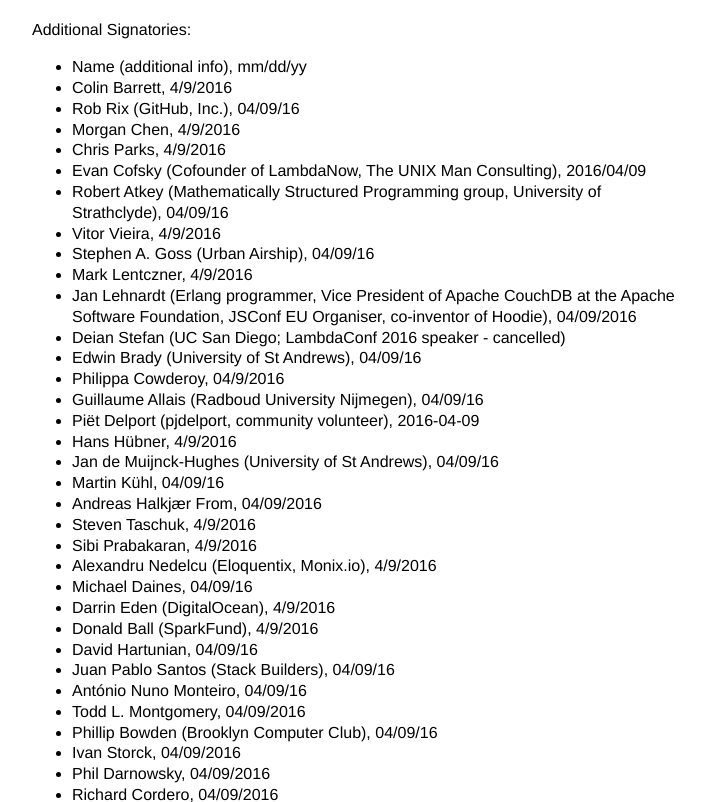
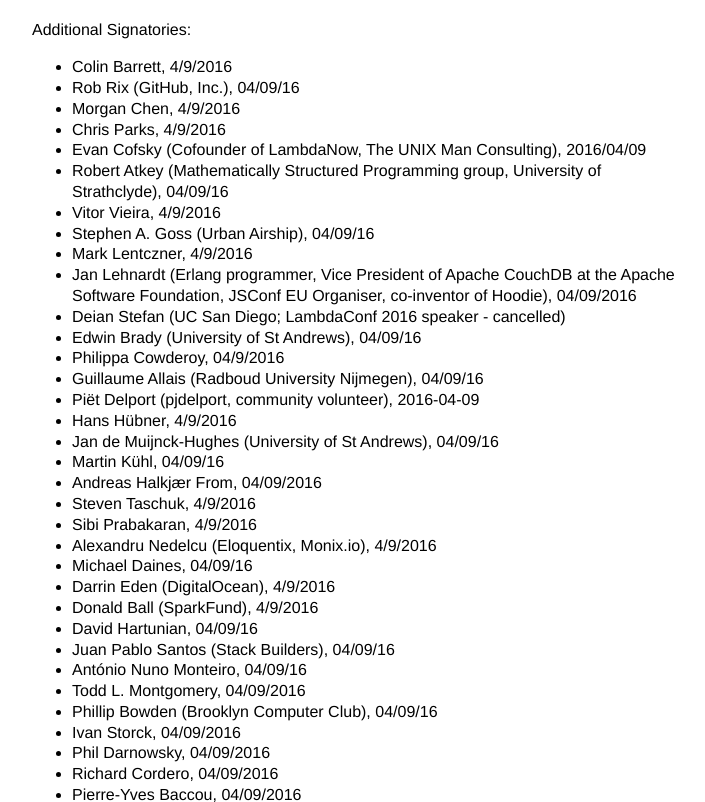
Before and after one commit to statement-on-lambdaconf/statement-on-lambdaconf.github.io, a plain HTML site: page index.html in a window 1280 px wide. Shown: the part 2731-3533 px from the top of the page, without its empty margins (283-988 px from the left). Drawn offline with Linux system fonts and the light colour scheme.

Commit message:
Remove template for additional signatories.
It should be abundantly clear what the pattern is.

```diff
--- a/index.html
+++ b/index.html
@@ -146,7 +146,6 @@
 
     <p>Additional Signatories:</p>
     <ul id="additional">
-      <li>Name (additional info), mm/dd/yy</li>
       <li>Colin Barrett, 4/9/2016</li>
       <li>Rob Rix (GitHub, Inc.), 04/09/16</li>
       <li>Morgan Chen, 4/9/2016</li>
```
